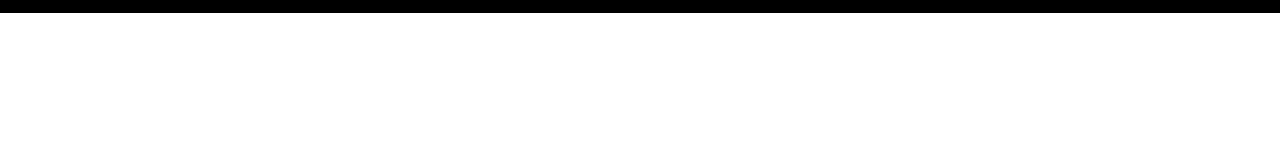
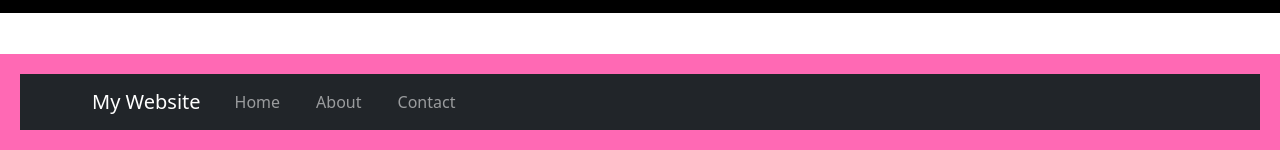
Before and after one commit to Ludoramacha/Hello-World, a plain HTML site: page index.html in a window 1280 px wide. Shown: the part 787-937 px from the top of the page. Before the commit the page ends 841 px from the top, so only its background shows below. Drawn offline with nearby package versions, Linux system fonts and the light colour scheme.

Commit message:
Update index.html

```diff
--- a/index.html
+++ b/index.html
@@ -46,7 +46,29 @@
         </div>
     </div>
 </main>
-
+<header>
+    <nav class="navbar navbar-expand-lg navbar-dark bg-dark">
+        <div class="container">
+            <a class="navbar-brand" href="index.html">My Website</a>
+            <button class="navbar-toggler" type="button" data-bs-toggle="collapse" data-bs-target="#navbarNav">
+                <span class="navbar-toggler-icon"></span>
+            </button>
+            <div class="collapse navbar-collapse" id="navbarNav">
+                <ul class="navbar-nav">
+                    <li class="nav-item">
+                        <a class="nav-link" href="index.html">Home</a>
+                    </li>
+                    <li class="nav-item">
+                        <a class="nav-link" href="about.html">About</a>
+                    </li>
+                    <li class="nav-item">
+                        <a class="nav-link" href="contact.html">Contact</a>
+                    </li>
+                </ul>
+            </div>
+        </div>
+    </nav>
+</header>
 
 <footer>
 
```
